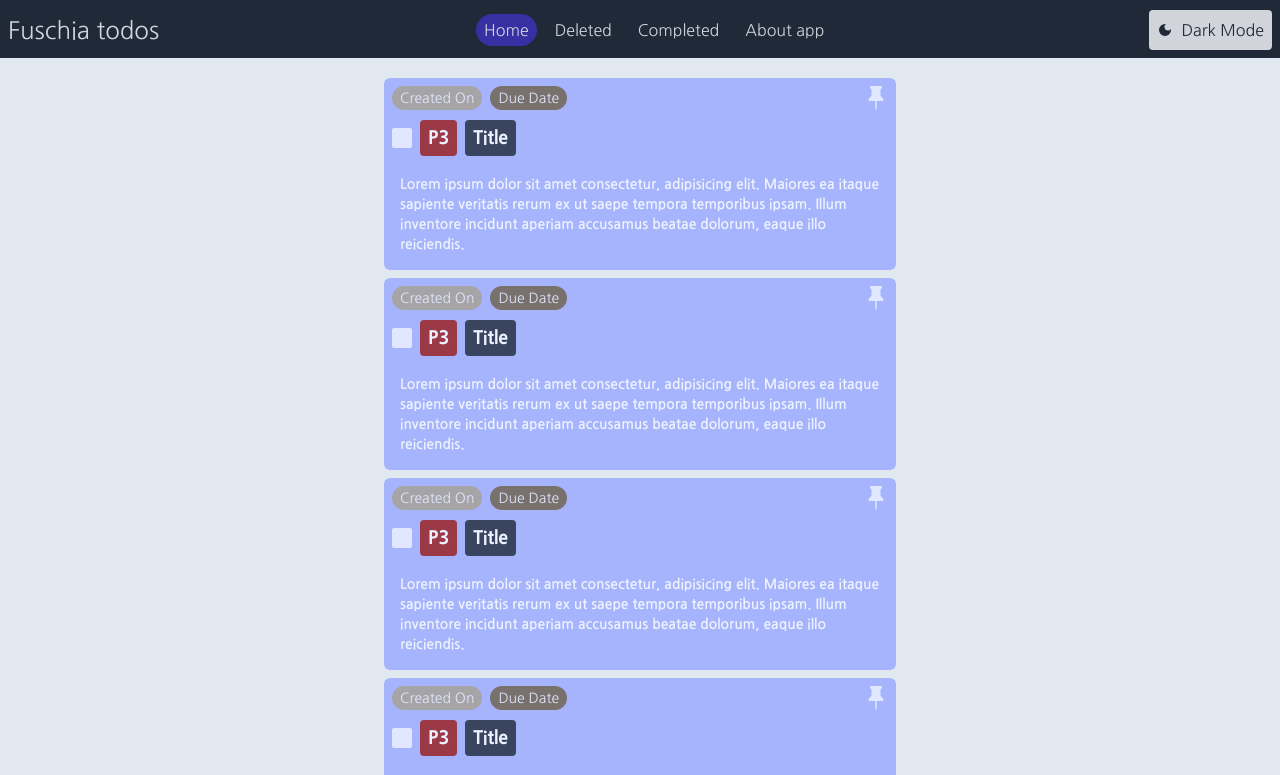
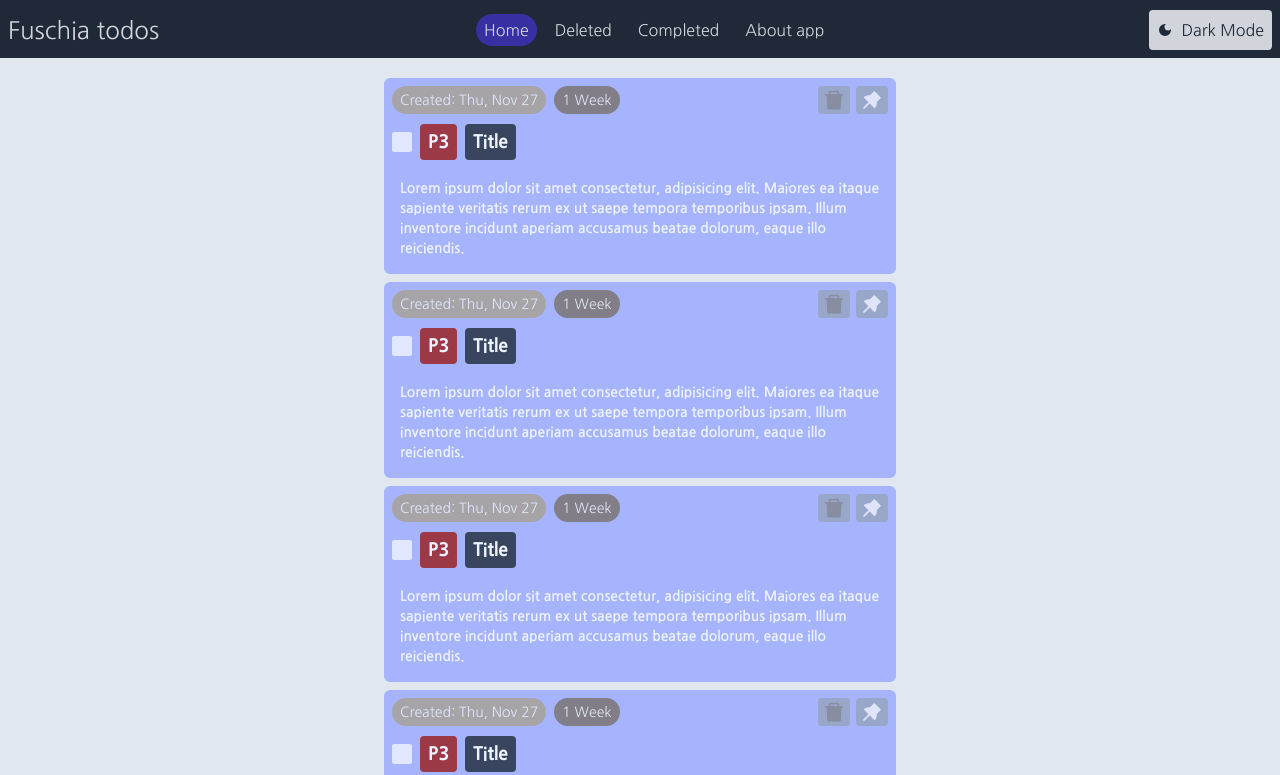
Before and after one commit to kaboomblam/tododarklight, a React (Vite) app: page / in a window 1280 px wide. Shown: the top 775 px of the page. Built offline with nearby package versions, Linux system fonts and the light colour scheme.

Commit message:
Tweak contrast of information bar on card

```diff
--- a/src/components/TodoListCardItem.tsx
+++ b/src/components/TodoListCardItem.tsx
@@ -2,7 +2,7 @@ import React from "react";
 import { MdModeEditOutline, MdOutlineDoneOutline } from "react-icons/md";
 import { BsPinFill } from "react-icons/bs";
 
-import { AiFillPushpin, AiOutlineDown } from "react-icons/ai";
+import { AiFillDelete, AiFillPushpin, AiOutlineDown } from "react-icons/ai";
 import { BiCaretDownCircle } from "react-icons/bi";
 import { Todo } from "../utils/todo";
 
@@ -20,13 +20,19 @@ const TodoListCardItem: React.FC<Props> = ({ todoItem }) => {
       {/* Information bar */}
       <div className="flex gap-2 text-sm">
         <div className="flex items-center bg-stone-400/90 dark:bg-stone-400/80 rounded-full px-2">
-          <p className="bg-red-500/0 text-center">Created On</p>
+          <p className="bg-red-500/0 text-center">Created: Thu, Nov 27</p>
         </div>
-        <div className="flex items-center bg-stone-500 dark:bg-stone-600 rounded-full px-2">
-          <p>Due Date</p>
+        <div className="flex items-center bg-stone-500/80 dark:bg-stone-600/50 rounded-full px-2 text-indigo-50/90 dark:text-indigo-50/70">
+          <p>1 Week</p>
         </div>
-        <div className="flex-1 text-2xl flex items-end justify-end bg-red-500/0">
-          <BsPinFill />
+        <div className="flex-1 text-2xl flex items-end justify-end gap-1.5 bg-red-500/0">
+          <div className="opacity-75 bg-slate-400 rounded px-1 py-0.5 text-stone-500/70">
+            <AiFillDelete />
+          </div>
+          <div className="flex items-center opacity-75 bg-slate-400 text-slate-100 rounded px-1 py-0.5">
+            <AiFillPushpin />
+            {/* <p>PINNED</p> */}
+          </div>
         </div>
       </div>
       {/* Title bar */}
```
